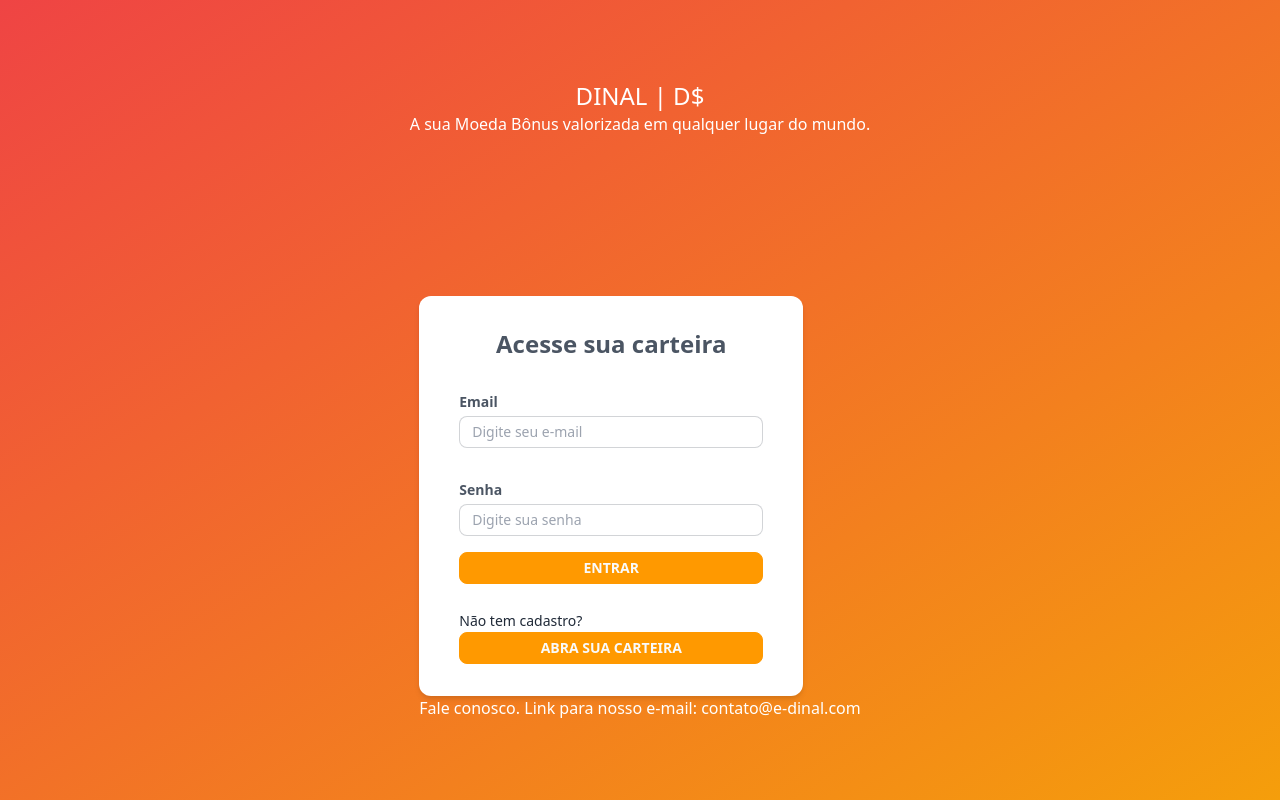
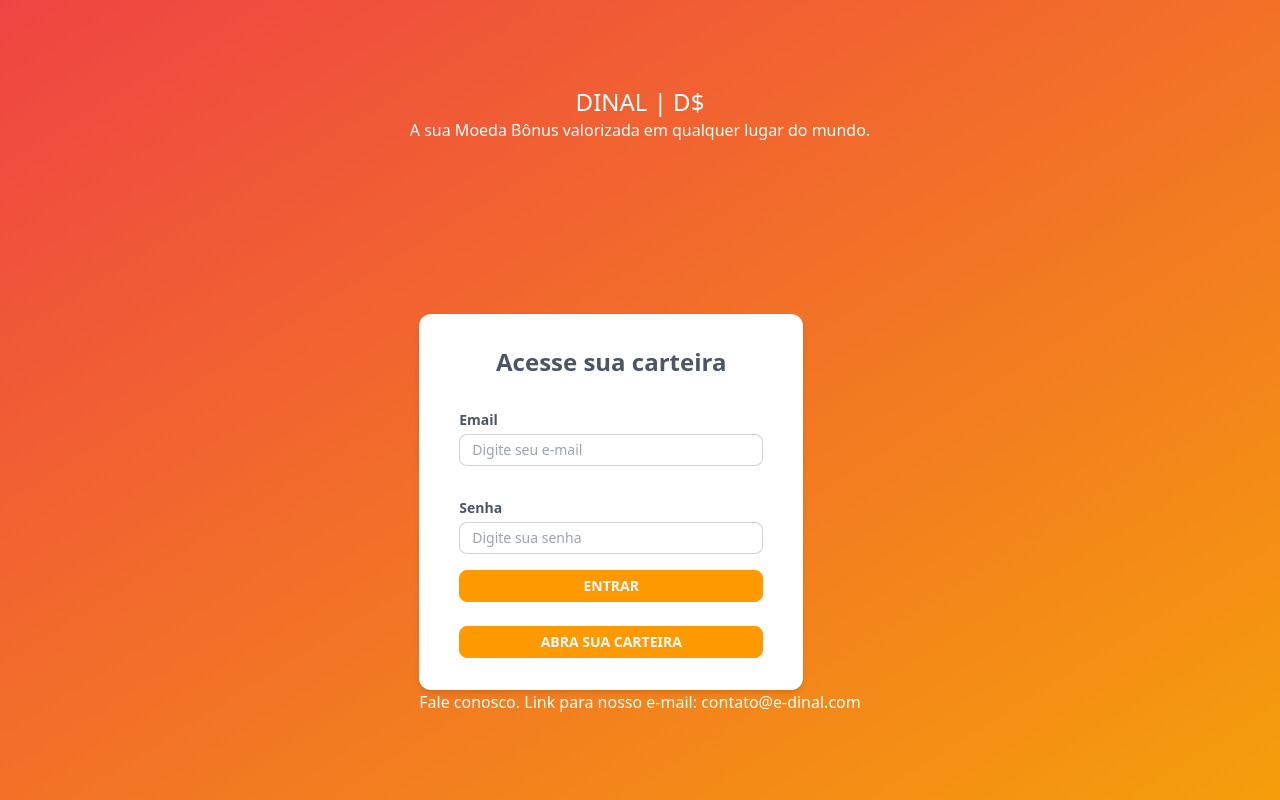
Before and after one commit to jserranojunior/dinal-web, a plain HTML site: page front/inicial.html in a window 1280 px wide. Drawn offline with nearby package versions, Linux system fonts and the light colour scheme.

Commit message:
retirada dos textos acime do botao

```diff
--- a/front/inicial.html
+++ b/front/inicial.html
@@ -31,16 +31,12 @@
             <label for="senha" class="block mb-1 text-gray-600 font-semibold  text-sm">Senha</label>
             <input type="password" placeholder="Digite sua senha" class="input input-sm input-bordered w-full">
           </div>
-
         </div>
         <button class="btn btn-sm btn-warning w-full mt-4">Entrar</button>
-
         <div class="mt-6">
-          <span class="text-sm">Não tem cadastro?</span>
           <a href="./index.html">
             <div class="btn btn-sm btn-warning w-full">Abra sua carteira</div>
           </a>
-
         </div>
       </div>
       <span class="text-white"> Fale conosco. Link para nosso e-mail: <a href="contato@e-dinal.com">contato@e-dinal.com</a> </span>
```
Also changed, not shown: front/index.html (+0 -2 lines).
